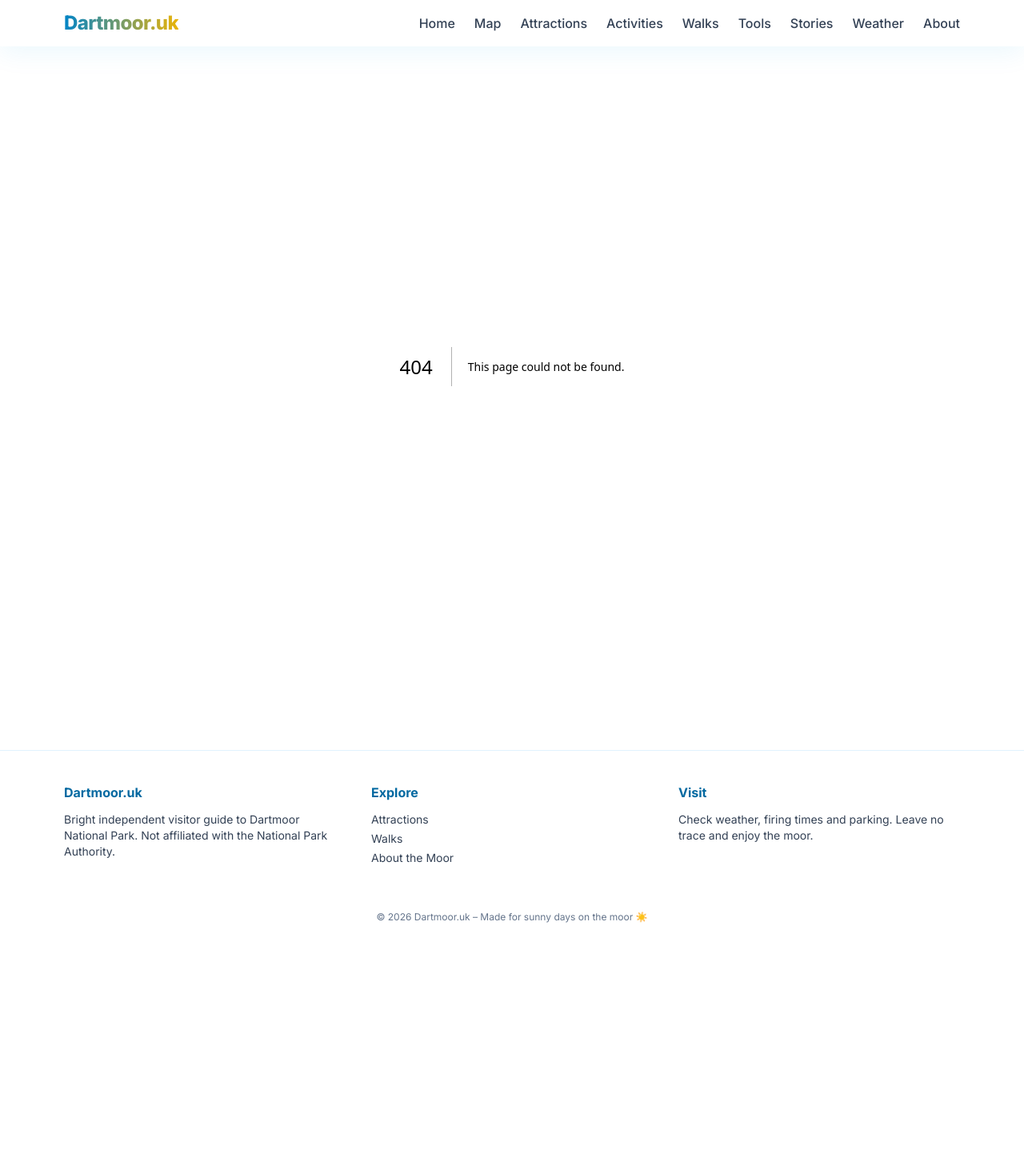
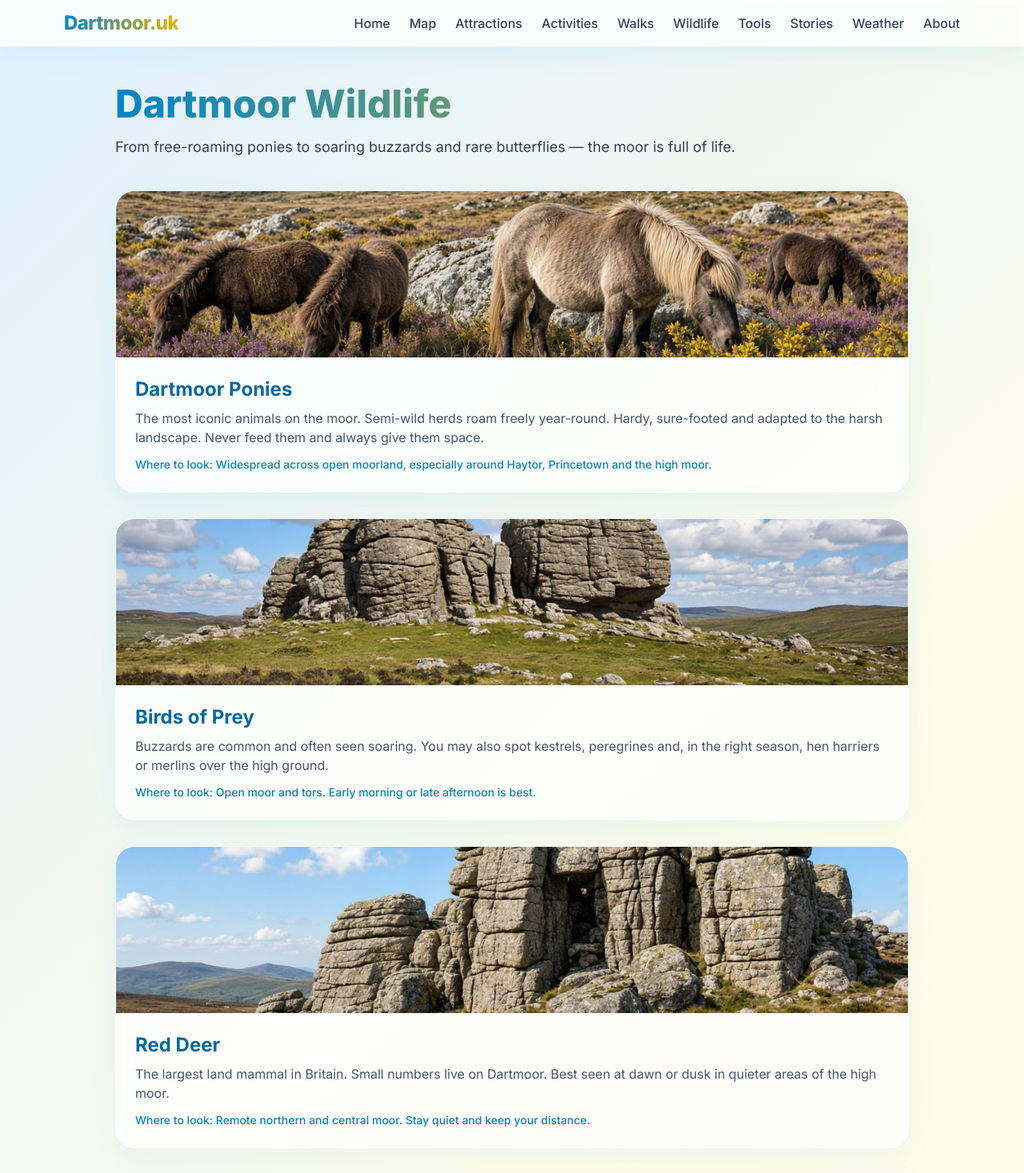
Before and after one commit to walesai/dartmoor-uk, a Next.js app: page /wildlife in a window 1280 px wide. Before the commit this address had no page. Shown: the top 1467 px of the page at 80% size. Before the commit the page ends 1171 px from the top, so only its background shows below. Built offline with nearby package versions, Linux system fonts and the light colour scheme.

Commit message:
Add Wildlife page and animal life spots to the map

```diff
--- /dev/null
+++ b/app/wildlife/page.js
@@ -0,0 +1,70 @@
+export const metadata = {
+  title: 'Wildlife | Dartmoor.uk',
+  description: 'Dartmoor animal life — ponies, birds, deer and more.',
+};
+
+const animals = [
+  {
+    name: 'Dartmoor Ponies',
+    desc: 'The most iconic animals on the moor. Semi-wild herds roam freely year-round. Hardy, sure-footed and adapted to the harsh landscape. Never feed them and always give them space.',
+    where: 'Widespread across open moorland, especially around Haytor, Princetown and the high moor.',
+    img: '/images/9W6fa.jpg',
+  },
+  {
+    name: 'Birds of Prey',
+    desc: 'Buzzards are common and often seen soaring. You may also spot kestrels, peregrines and, in the right season, hen harriers or merlins over the high ground.',
+    where: 'Open moor and tors. Early morning or late afternoon is best.',
+    img: '/images/1Kvq9.jpg',
+  },
+  {
+    name: 'Red Deer',
+    desc: 'The largest land mammal in Britain. Small numbers live on Dartmoor. Best seen at dawn or dusk in quieter areas of the high moor.',
+    where: 'Remote northern and central moor. Stay quiet and keep your distance.',
+    img: '/images/WCQJG.jpg',
+  },
+  {
+    name: 'Skylarks & Meadow Birds',
+    desc: 'In spring and summer the moor is alive with skylarks singing high above the heather. Also look for meadow pipits, stonechats and wheatears.',
+    where: 'Heather and grassland areas, especially on clear sunny days.',
+    img: '/images/mt5CE.jpg',
+  },
+  {
+    name: 'Butterflies & Insects',
+    desc: 'Dartmoor is important for rare butterflies such as the high brown fritillary and pearl-bordered fritillary. Summer is the best time.',
+    where: 'Bracken slopes, woodland edges and flower-rich grasslands.',
+    img: '/images/8SXu3.jpg',
+  },
+];
+
+export default function Wildlife() {
+  return (
+    <div className="max-w-5xl mx-auto px-4 py-12">
+      <h1 className="text-4xl md:text-5xl font-extrabold bg-gradient-to-r from-sky-600 to-sun-500 bg-clip-text text-transparent mb-4">Dartmoor Wildlife</h1>
+      <p className="text-lg text-slate-700 mb-10">From free-roaming ponies to soaring buzzards and rare butterflies — the moor is full of life.</p>
+
+      <div className="space-y-8">
+        {animals.map((a) => (
+          <article key={a.name} className="glass rounded-3xl overflow-hidden card-hover">
+            <img src={a.img} alt={a.name} className="w-full h-52 object-cover" />
+            <div className="p-6">
+              <h2 className="text-2xl font-bold text-sky-700 mb-2">{a.name}</h2>
+              <p className="text-slate-600 mb-3">{a.desc}</p>
+              <p className="text-sm font-medium text-sky-600">Where to look: {a.where}</p>
+            </div>
+          </article>
+        ))}
+      </div>
+
+      <div className="mt-12 glass rounded-3xl p-8">
+        <h3 className="text-xl font-bold text-sky-800 mb-2">Wildlife watching tips</h3>
+        <ul className="list-disc pl-5 space-y-2 text-slate-700">
+          <li>Early morning and late evening are best</li>
+          <li>Move quietly and keep your distance</li>
+          <li>Never feed the ponies</li>
+          <li>Binoculars help for birds and deer</li>
+          <li>Check the weather — wildlife is more active on calmer days</li>
+        </ul>
+      </div>
+    </div>
+  );
+}
--- a/components/Header.js
+++ b/components/Header.js
@@ -18,6 +18,7 @@ export default function Header() {
           <Link href="/attractions" className="hover:text-sky-600 transition">Attractions</Link>
           <Link href="/activities" className="hover:text-sky-600 transition">Activities</Link>
           <Link href="/walks" className="hover:text-sky-600 transition">Walks</Link>
+          <Link href="/wildlife" className="hover:text-sky-600 transition">Wildlife</Link>
           <Link href="/tools" className="hover:text-sky-600 transition">Tools</Link>
           <Link href="/stories" className="hover:text-sky-600 transition">Stories</Link>
           <Link href="/weather" className="hover:text-sky-600 transition">Weather</Link>
@@ -34,6 +35,7 @@ export default function Header() {
           <Link href="/attractions" className="block py-1" onClick={() => setOpen(false)}>Attractions</Link>
           <Link href="/activities" className="block py-1" onClick={() => setOpen(false)}>Activities</Link>
           <Link href="/walks" className="block py-1" onClick={() => setOpen(false)}>Walks</Link>
+          <Link href="/wildlife" className="block py-1" onClick={() => setOpen(false)}>Wildlife</Link>
           <Link href="/tools" className="block py-1" onClick={() => setOpen(false)}>Tools</Link>
           <Link href="/stories" className="block py-1" onClick={() => setOpen(false)}>Stories</Link>
           <Link href="/weather" className="block py-1" onClick={() => setOpen(false)}>Weather</Link>
```
